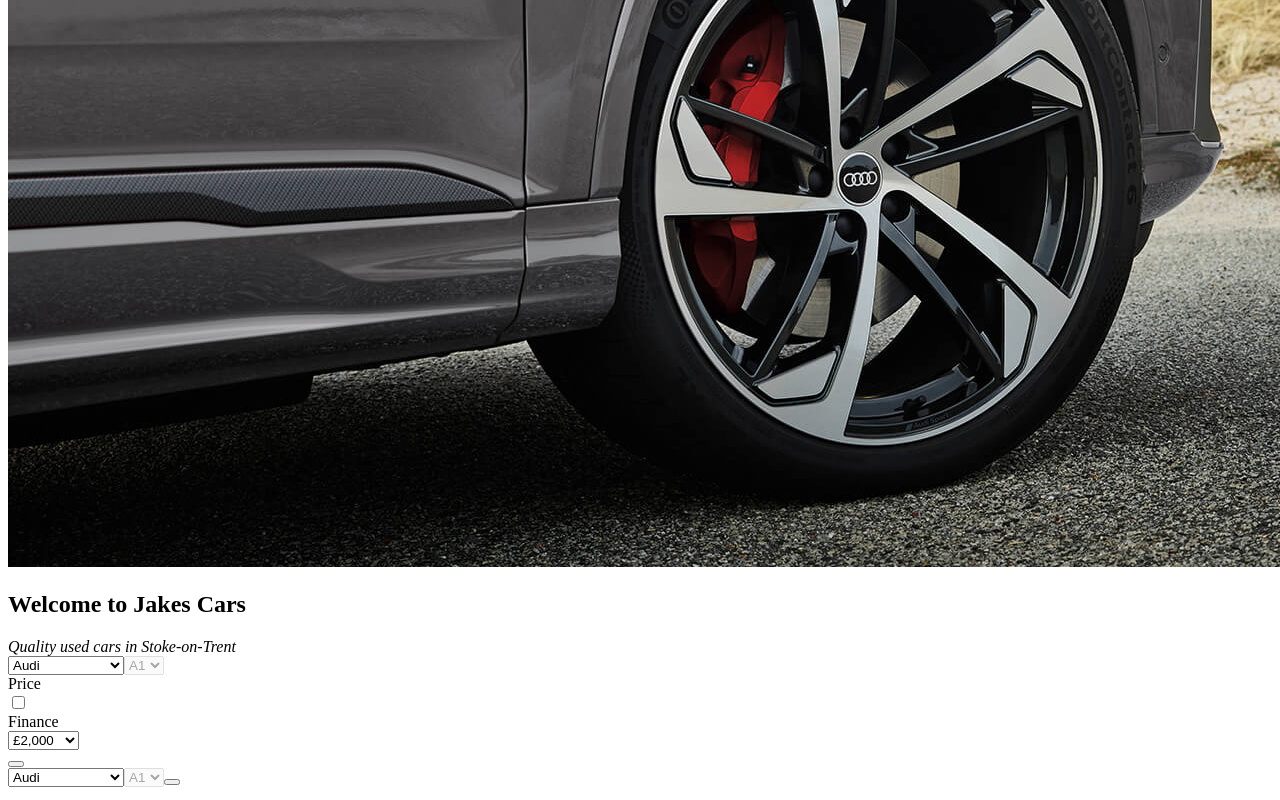
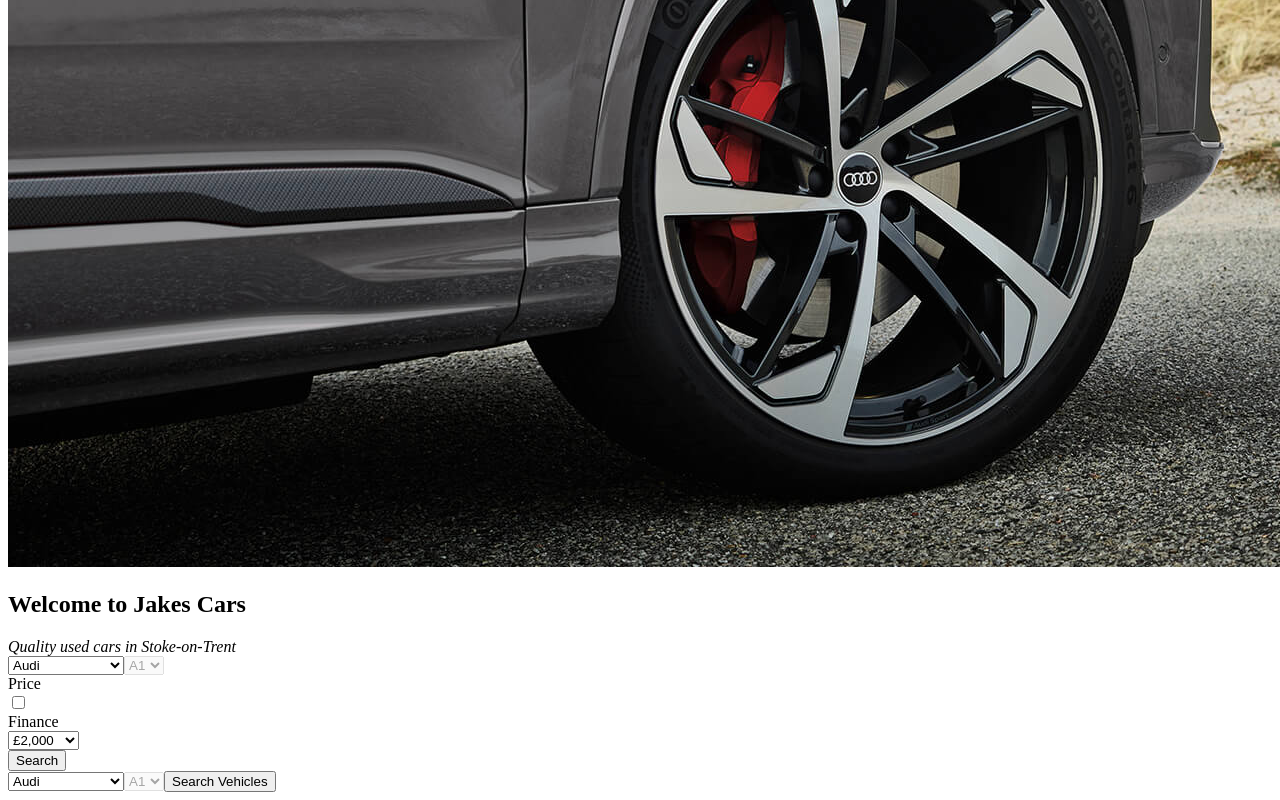
Before and after one commit to jake-mallin/click-web-components, a Next.js app: page / in a window 1280 px wide. Shown: the part 521-1321 px from the top of the page. Built offline with nearby package versions, Linux system fonts and the light colour scheme.

Commit message:
build: added search components

```diff
--- a/components/hero-units/hero-search/HeroSearch.tsx
+++ b/components/hero-units/hero-search/HeroSearch.tsx
@@ -33,8 +33,8 @@ const HeroSearch: React.FC<IHeroSearch> = ({
           </em>
         </div>
         <div className={styles.heroSearch__form}>
-          <SearchBudget />
-          <Search />
+          <SearchBudget searchButtonText={'Search'} />
+          <Search searchButtonText={'Search Vehicles'} />
         </div>
       </div>
     </div>
--- a/components/utility/Search/Search.tsx
+++ b/components/utility/Search/Search.tsx
@@ -17,9 +17,7 @@ const Search: React.FC<ISearch> = ({ searchButtonText }) => {
         <option>A4</option>
         <option>R8</option>
       </select>
-      <button className="btn-primary" type="submit">
-        {searchButtonText}
-      </button>
+      <button className="btn-primary">{searchButtonText}</button>
     </form>
   );
 };
```
